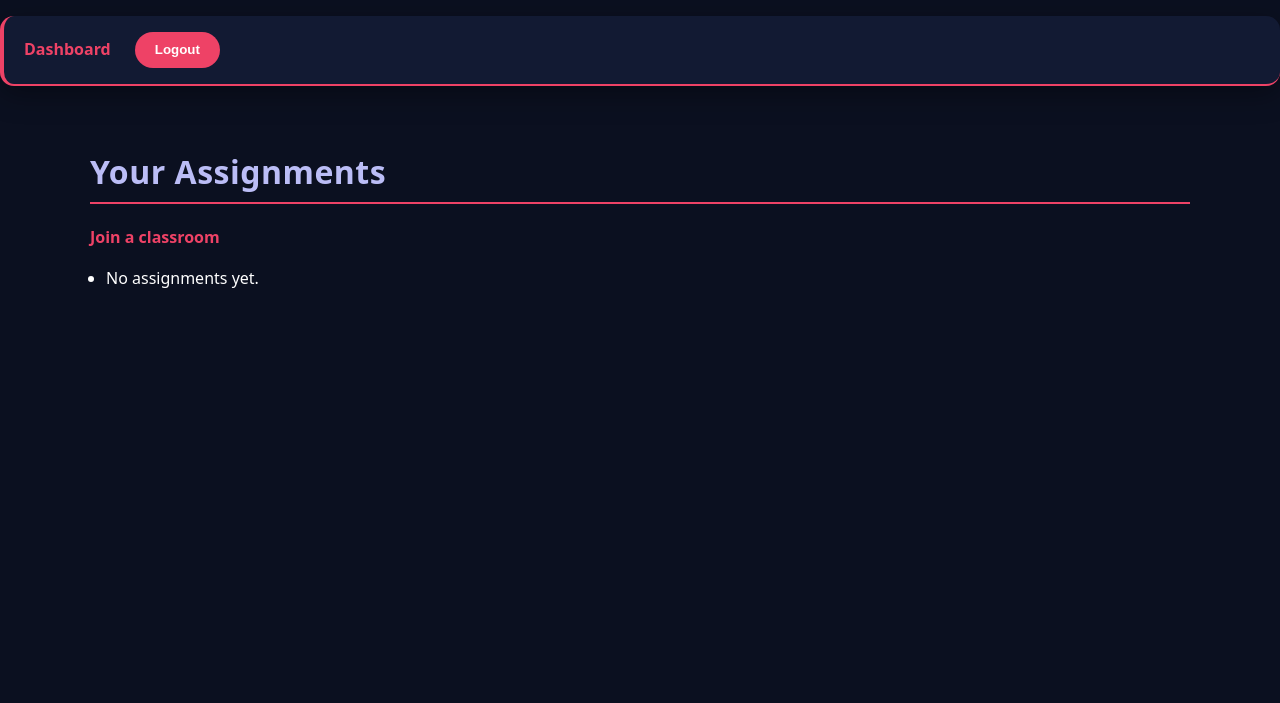
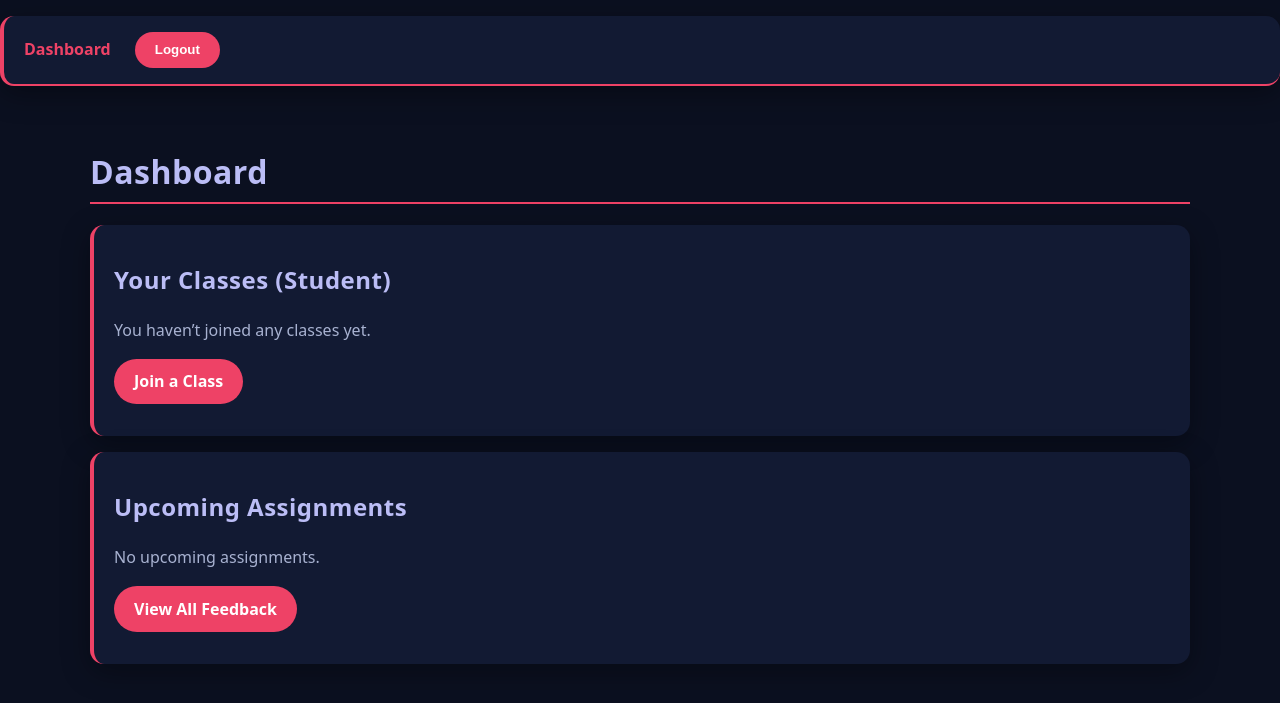
Before and after one commit to annelaughry/FFYM, a Django app: page / in a window 1280 px wide. Shown: the top 703 px of the page. Run offline with Django 5.2, Linux system fonts and the light colour scheme; the visitor is signed in with stand-in values (Sample User, id 1); data that the repository does not hold is empty.

Commit message:
dashboard update

```diff
--- a/core/templates/core/dashboard.html
+++ b/core/templates/core/dashboard.html
@@ -1,13 +1,60 @@
 {% extends 'core/base.html' %}
 {% block title %}Dashboard{% endblock %}
 {% block content %}
-<h1>Your Assignments</h1>
-<p><a href="{% url 'join_classroom' %}">Join a classroom</a></p>
-<ul>
-    {% for a in assignments %}
-    <li><a href="{% url 'assignment_detail' a.pk %}">{{ a.title }}</a> — due {{ a.due_at|date:'M d, Y H:i' }}</li>
-    {% empty %}
-    <li>No assignments yet.</li>
-    {% endfor %}
-</ul>
+<h1>Dashboard</h1>
+
+{# TEACHER SECTION #}
+{% if teacher_classrooms %}
+  <section class="card">
+    <h2>Your Classes (Teacher)</h2>
+    <ul>
+      {% for c in teacher_classrooms %}
+        <li>
+          <a href="{% url 'teacher_classroom' c.id %}">{{ c.name }}</a>
+          <small class="muted">(code: {{ c.code }})</small>
+        </li>
+      {% endfor %}
+    </ul>
+    <p><a href="{% url 'create_classroom' %}" class="btn">+ Create Class</a></p>
+  </section>
+{% endif %}
+
+{# STUDENT SECTION: CLASSES #}
+<section class="card">
+  <h2>Your Classes (Student)</h2>
+  {% if student_classrooms %}
+    <ul>
+      {% for c in student_classrooms %}
+        <li>{{ c.name }}</li>
+      {% endfor %}
+    </ul>
+  {% else %}
+    <p class="muted">You haven’t joined any classes yet.</p>
+  {% endif %}
+  <p><a href="{% url 'join_classroom' %}" class="btn">Join a Class</a></p>
+</section>
+
+{# STUDENT SECTION: UPCOMING ASSIGNMENTS #}
+<section class="card">
+  <h2>Upcoming Assignments</h2>
+  {% if upcoming_assignments %}
+    <ul>
+      {% for a in upcoming_assignments %}
+        <li>
+          <a href="{% url 'assignment_detail' a.pk %}">{{ a.title }}</a>
+          <small class="muted">
+            — {{ a.classroom.name }}
+            {% if a.due_at %}
+              · due {{ a.due_at|date:'M d, Y H:i' }}
+            {% endif %}
+          </small>
+        </li>
+      {% endfor %}
+    </ul>
+  {% else %}
+    <p class="muted">No upcoming assignments.</p>
+  {% endif %}
+  <p><a href="{% url 'my_feedback' %}" class="btn">View All Feedback</a></p>
+</section>
+
 {% endblock %}
```
